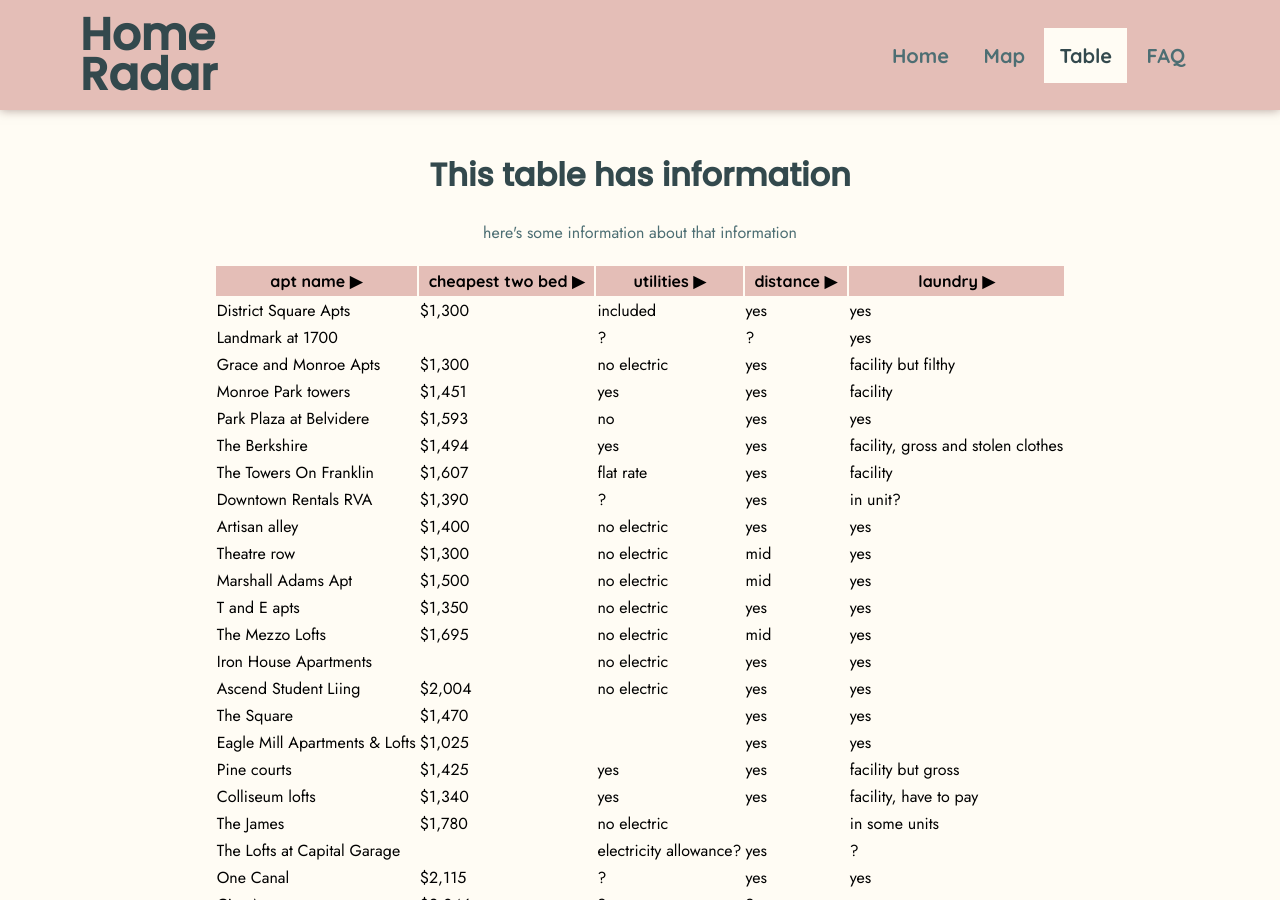
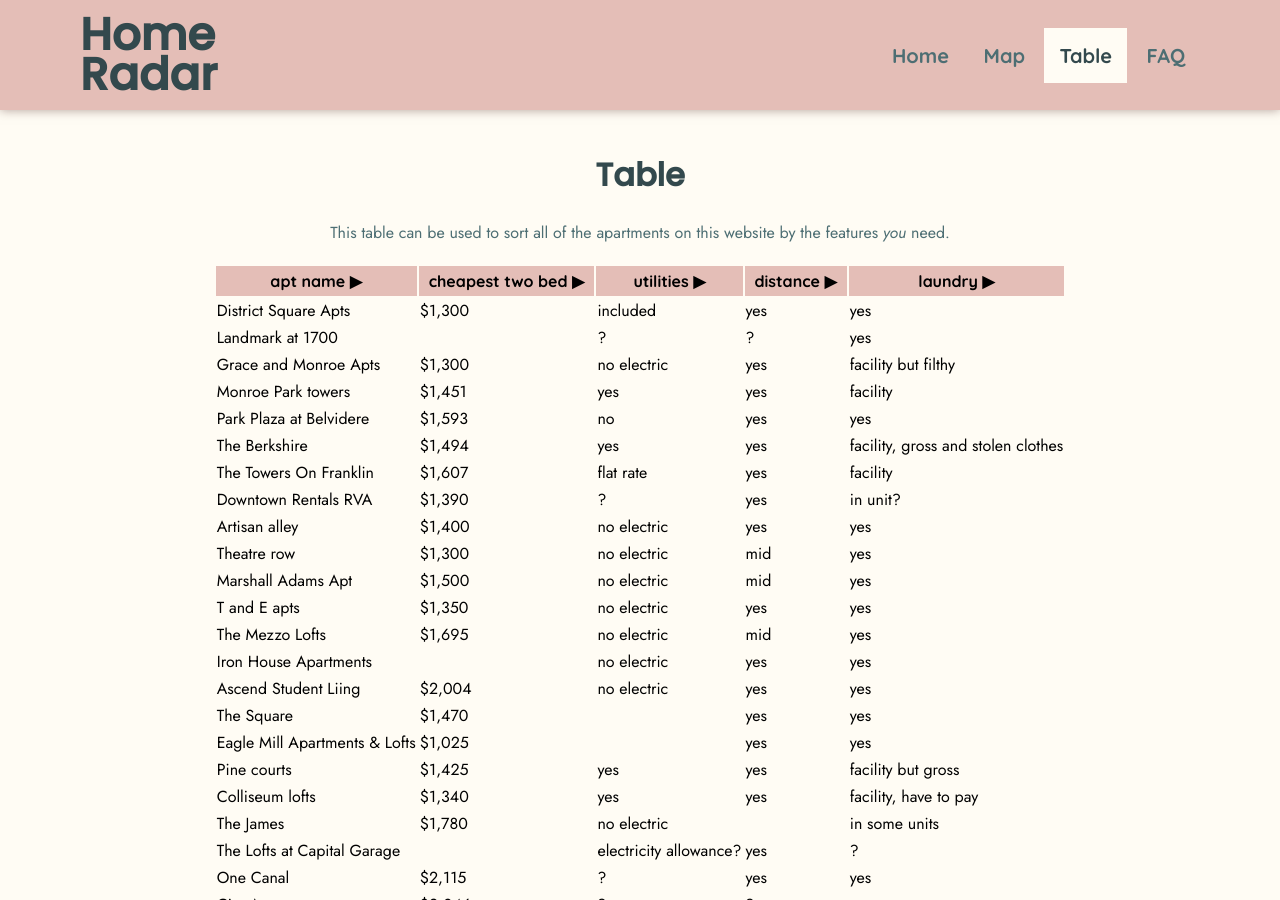
Before and after one commit to home-radar/home-radar.github.io, a Jekyll site: the page built from table.html, in a window 1280 px wide and 900 px high. Built offline with Jekyll 4.4.1, drawn with Linux system fonts in a browser that asks for light colours.

Commit message:
update table

```diff
--- a/table.html
+++ b/table.html
@@ -3,8 +3,8 @@ layout: default
 ---
 <div class="table-page">
   <div class="table-content">
-    <h1>This table has information</h1>
-    <p>here's some information about that information</p>
+    <h1>Table</h1>
+    <p>This table can be used to sort all of the apartments on this website by the features <i>you</i> need.</p>
   </div>
 
   <div id="apts-table" class="table">
```
Also changed, not shown: 5 other files.
